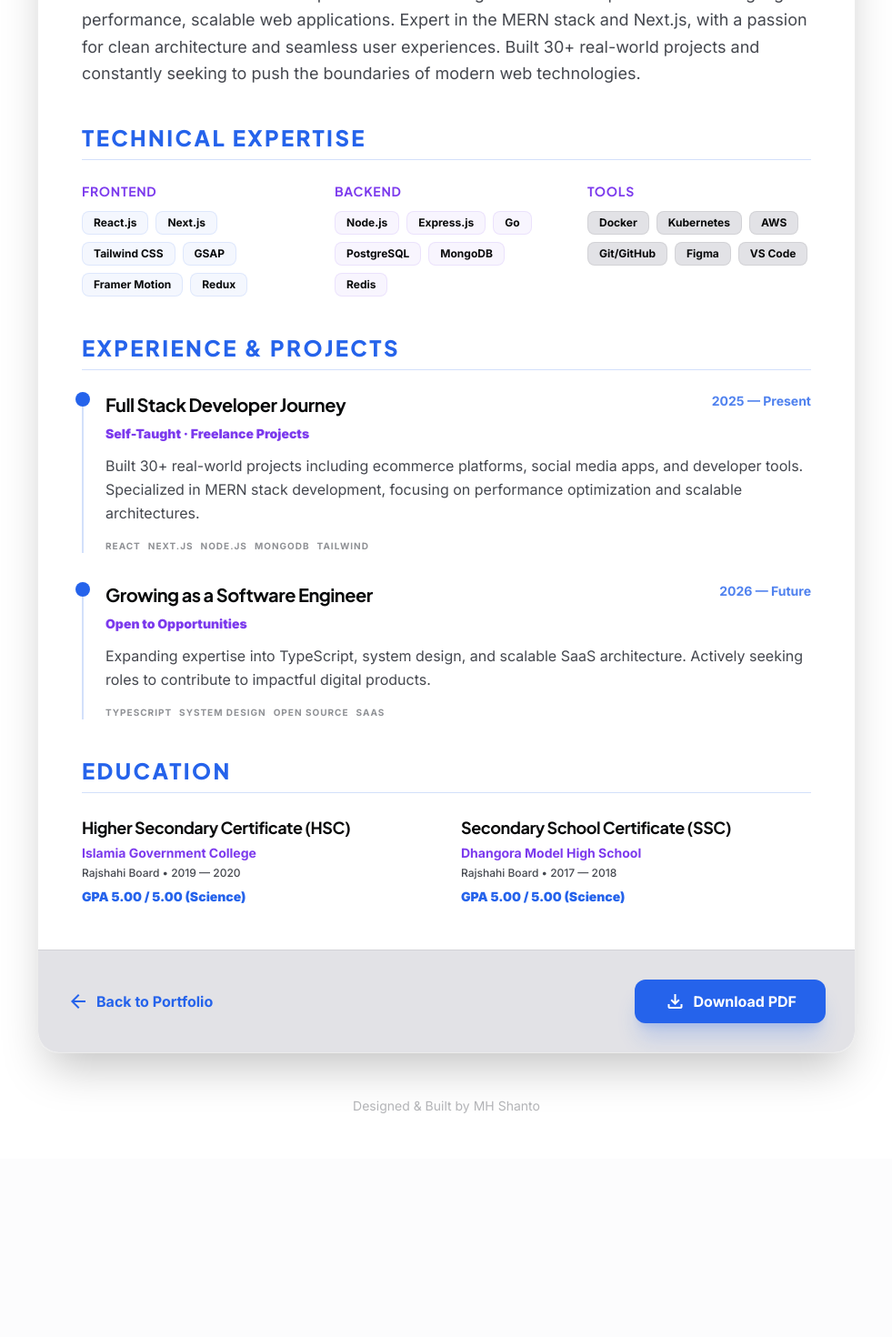
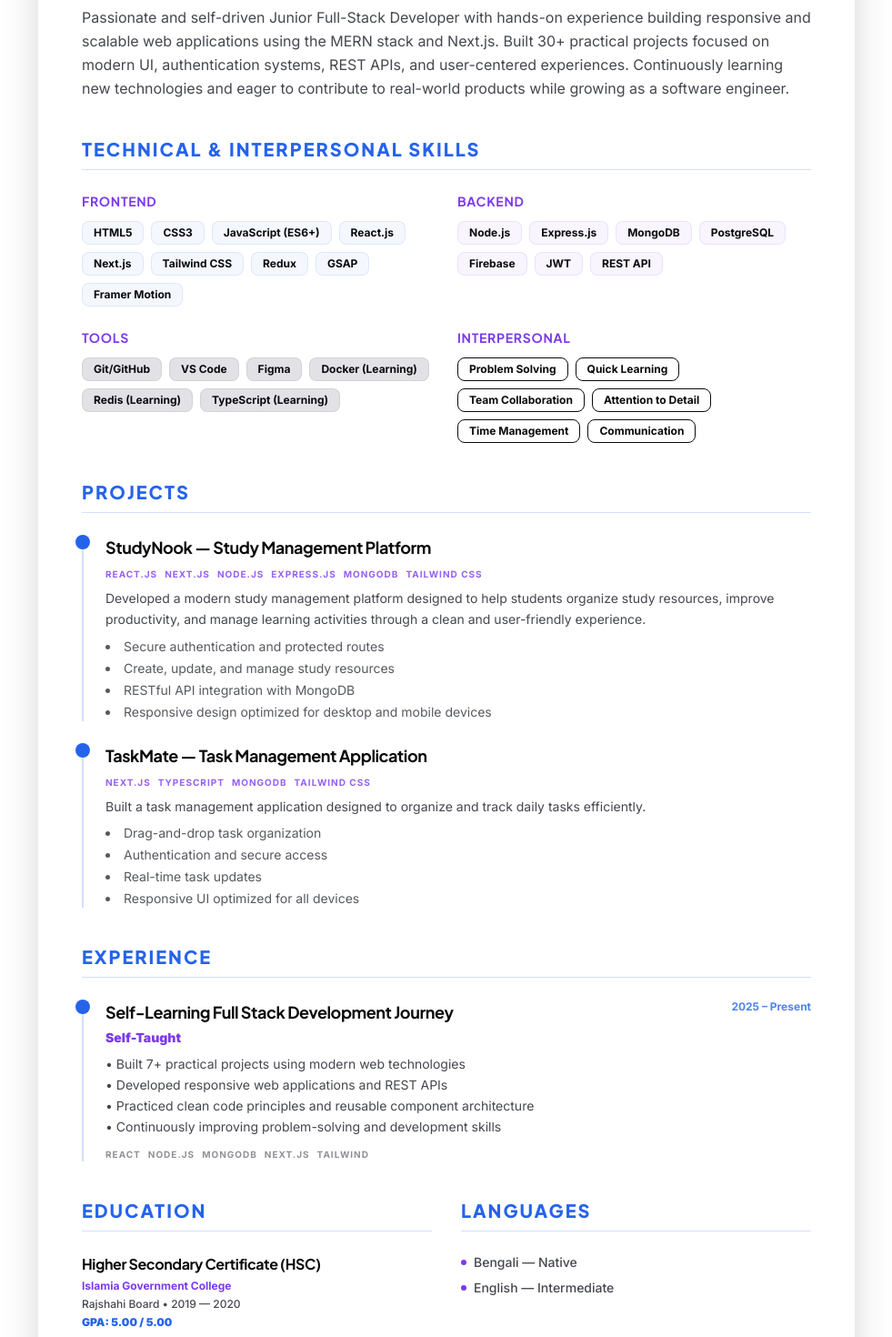
Before and after one commit to mhshanto-dev/mhshanto-dev, a Next.js app: page /resume in a window 1280 px wide. Shown: the part 400-1870 px from the top of the page at 91% size, without its empty margins (149-1130 px from the left). Before the commit the page ends 1674 px from the top, so only its background shows below. Built offline with nearby package versions, Linux system fonts and the light colour scheme.

Commit message:
Update resume content and structure

```diff
--- a/src/app/resume/ResumeContent.jsx
+++ b/src/app/resume/ResumeContent.jsx
@@ -15,34 +15,55 @@ export default function ResumeContent() {
 
   const data = {
     name: "Mehedi Hasan Shanto",
-    title: "Full-Stack Developer",
+    title: "Junior Full-Stack Developer",
     contact: {
+      phone: "+880 1871758989",
       email: "mhshanto.8989.t@gmail.com",
       location: "Sirajganj, Rajshahi, Bangladesh",
       portfolio: "mhshanto-dev.vercel.app",
       linkedin: "linkedin.com/in/mh-shanto",
       github: "github.com/mhshanto-dev",
     },
-    summary: "Professional Full-Stack Developer and Software Engineer with a deep focus on building high-performance, scalable web applications. Expert in the MERN stack and Next.js, with a passion for clean architecture and seamless user experiences. Built 30+ real-world projects and constantly seeking to push the boundaries of modern web technologies.",
+    summary: "Passionate and self-driven Junior Full-Stack Developer with hands-on experience building responsive and scalable web applications using the MERN stack and Next.js. Built 30+ practical projects focused on modern UI, authentication systems, REST APIs, and user-centered experiences. Continuously learning new technologies and eager to contribute to real-world products while growing as a software engineer.",
     skills: {
-      frontend: ["React.js", "Next.js", "Tailwind CSS", "GSAP", "Framer Motion", "Redux"],
-      backend: ["Node.js", "Express.js", "Go", "PostgreSQL", "MongoDB", "Redis"],
-      tools: ["Docker", "Kubernetes", "AWS", "Git/GitHub", "Figma", "VS Code"],
+      frontend: ["HTML5", "CSS3", "JavaScript (ES6+)", "React.js", "Next.js", "Tailwind CSS", "Redux", "GSAP", "Framer Motion"],
+      backend: ["Node.js", "Express.js", "MongoDB", "PostgreSQL", "Firebase", "JWT", "REST API"],
+      tools: ["Git/GitHub", "VS Code", "Figma", "Docker (Learning)", "Redis (Learning)", "TypeScript (Learning)"],
+      interpersonal: ["Problem Solving", "Quick Learning", "Team Collaboration", "Attention to Detail", "Time Management", "Communication"]
     },
+    projects: [
+      {
+        title: "StudyNook — Study Management Platform",
+        technologies: ["React.js", "Next.js", "Node.js", "Express.js", "MongoDB", "Tailwind CSS"],
+        description: "Developed a modern study management platform designed to help students organize study resources, improve productivity, and manage learning activities through a clean and user-friendly experience.",
+        features: [
+          "Secure authentication and protected routes",
+          "Create, update, and manage study resources",
+          "RESTful API integration with MongoDB",
+          "Responsive design optimized for desktop and mobile devices"
+        ],
+        links: { live: "#", client: "#", server: "#" }
+      },
+      {
+        title: "TaskMate — Task Management Application",
+        technologies: ["Next.js", "TypeScript", "MongoDB", "Tailwind CSS"],
+        description: "Built a task management application designed to organize and track daily tasks efficiently.",
+        features: [
+          "Drag-and-drop task organization",
+          "Authentication and secure access",
+          "Real-time task updates",
+          "Responsive UI optimized for all devices"
+        ],
+        links: { live: "#", client: "#" }
+      }
+    ],
     experience: [
       {
-        role: "Full Stack Developer Journey",
-        company: "Self-Taught · Freelance Projects",
-        period: "2025 — Present",
-        description: "Built 30+ real-world projects including ecommerce platforms, social media apps, and developer tools. Specialized in MERN stack development, focusing on performance optimization and scalable architectures.",
-        tags: ["React", "Next.js", "Node.js", "MongoDB", "Tailwind"],
-      },
-      {
-        role: "Growing as a Software Engineer",
-        company: "Open to Opportunities",
-        period: "2026 — Future",
-        description: "Expanding expertise into TypeScript, system design, and scalable SaaS architecture. Actively seeking roles to contribute to impactful digital products.",
-        tags: ["TypeScript", "System Design", "Open Source", "SaaS"],
+        role: "Self-Learning Full Stack Development Journey",
+        company: "Self-Taught",
+        period: "2025 – Present",
+        description: "• Built 7+ practical projects using modern web technologies\n• Developed responsive web applications and REST APIs\n• Practiced clean code principles and reusable component architecture\n• Continuously improving problem-solving and development skills",
+        tags: ["React", "Node.js", "MongoDB", "Next.js", "Tailwind"]
       }
     ],
     education: [
@@ -51,16 +72,17 @@ export default function ResumeContent() {
         institution: "Islamia Government College",
         board: "Rajshahi Board",
         period: "2019 — 2020",
-        result: "GPA 5.00 / 5.00 (Science)",
+        result: "GPA: 5.00 / 5.00",
       },
       {
         degree: "Secondary School Certificate (SSC)",
         institution: "Dhangora Model High School",
         board: "Rajshahi Board",
         period: "2017 — 2018",
-        result: "GPA 5.00 / 5.00 (Science)",
+        result: "GPA: 5.00 / 5.00",
       }
-    ]
+    ],
+    languages: ["Bengali — Native", "English — Intermediate"]
   };
 
   const handlePrint = () => {
@@ -69,10 +91,10 @@ export default function ResumeContent() {
 
   return (
     <div className="min-h-screen bg-surface-container-lowest text-on-background p-4 sm:p-8 md:p-12 font-body-md">
-      <div className="max-w-[900px] mx-auto bg-surface-container-low shadow-2xl rounded-3xl overflow-hidden border border-outline-variant/10 print:shadow-none print:border-none print:rounded-none print:bg-white print:text-black">
+      <div className="max-w-[900px] mx-auto bg-surface-container-low shadow-2xl rounded-3xl overflow-hidden border border-outline-variant/10 print:shadow-none print:border-none print:rounded-none print:bg-white print:text-black print:max-w-full">
 
         {/* Header */}
-        <header className="bg-primary p-8 sm:p-12 text-white flex flex-col md:flex-row justify-between items-center gap-8 print:bg-white print:text-black print:border-b print:border-gray-200">
+        <header className="bg-primary p-8 sm:p-12 text-white flex flex-col md:flex-row justify-between items-center gap-8 print:bg-white print:text-black print:border-b print:border-gray-200 print:p-6">
           <div className="text-center md:text-left">
             <motion.h1
               initial={{ opacity: 0, y: 20 }}
@@ -85,22 +107,26 @@ export default function ResumeContent() {
               initial={{ opacity: 0, y: 20 }}
               animate={{ opacity: 1, y: 0 }}
               transition={{ delay: 0.1 }}
-              className="text-xl sm:text-2xl font-bold opacity-90 mt-2"
+              className="text-xl sm:text-2xl font-bold opacity-90 mt-2 text-secondary print:text-gray-800"
             >
               {data.title}
             </motion.p>
           </div>
-          <div className="flex flex-col gap-2 text-sm sm:text-base opacity-80 font-medium">
+          <div className="flex flex-col gap-2 text-sm sm:text-base opacity-80 font-medium print:opacity-100 print:text-gray-700">
             <span className="flex items-center gap-2">
-              <span className="material-symbols-outlined text-sm">mail</span>
+              <span className="material-symbols-outlined text-sm print:hidden">phone</span>
+              {data.contact.phone}
+            </span>
+            <span className="flex items-center gap-2">
+              <span className="material-symbols-outlined text-sm print:hidden">mail</span>
               {data.contact.email}
             </span>
             <span className="flex items-center gap-2">
-              <span className="material-symbols-outlined text-sm">location_on</span>
+              <span className="material-symbols-outlined text-sm print:hidden">location_on</span>
               {data.contact.location}
             </span>
             <span className="flex items-center gap-2">
-              <span className="material-symbols-outlined text-sm">public</span>
+              <span className="material-symbols-outlined text-sm print:hidden">public</span>
               {data.contact.portfolio}
             </span>
             <div className="flex gap-4 mt-2 print:hidden">
@@ -110,28 +136,28 @@ export default function ResumeContent() {
           </div>
         </header>
 
-        <div className="p-8 sm:p-12 space-y-10">
+        <div className="p-8 sm:p-12 space-y-10 print:p-6 print:space-y-6">
           {/* Summary */}
           <section>
-            <h2 className="text-2xl font-black uppercase tracking-widest text-primary mb-4 border-b border-primary/20 pb-2 print:text-black">
+            <h2 className="text-xl font-black uppercase tracking-widest text-primary mb-4 border-b border-primary/20 pb-2 print:text-black print:text-lg">
               Professional Summary
             </h2>
-            <p className="text-on-surface-variant leading-relaxed text-lg print:text-black">
+            <p className="text-on-surface-variant leading-relaxed text-base print:text-black print:text-sm">
               {data.summary}
             </p>
           </section>
 
           {/* Skills */}
           <section>
-            <h2 className="text-2xl font-black uppercase tracking-widest text-primary mb-6 border-b border-primary/20 pb-2 print:text-black">
-              Technical Expertise
+            <h2 className="text-xl font-black uppercase tracking-widest text-primary mb-6 border-b border-primary/20 pb-2 print:text-black print:text-lg print:mb-4">
+              Technical & Interpersonal Skills
             </h2>
-            <div className="grid sm:grid-cols-3 gap-8">
+            <div className="grid sm:grid-cols-2 gap-6 print:gap-4">
               <div>
                 <h3 className="font-bold mb-3 text-secondary uppercase tracking-wider text-sm print:text-black">Frontend</h3>
                 <div className="flex flex-wrap gap-2">
                   {data.skills.frontend.map(s => (
-                    <span key={s} className="px-3 py-1 bg-primary/5 border border-primary/10 rounded-lg text-xs font-bold print:border-gray-200">{s}</span>
+                    <span key={s} className="px-3 py-1 bg-primary/5 border border-primary/10 rounded-lg text-xs font-bold print:border-gray-200 print:px-2 print:py-0.5">{s}</span>
                   ))}
                 </div>
               </div>
@@ -139,7 +165,7 @@ export default function ResumeContent() {
                 <h3 className="font-bold mb-3 text-secondary uppercase tracking-wider text-sm print:text-black">Backend</h3>
                 <div className="flex flex-wrap gap-2">
                   {data.skills.backend.map(s => (
-                    <span key={s} className="px-3 py-1 bg-secondary/5 border border-secondary/10 rounded-lg text-xs font-bold print:border-gray-200">{s}</span>
+                    <span key={s} className="px-3 py-1 bg-secondary/5 border border-secondary/10 rounded-lg text-xs font-bold print:border-gray-200 print:px-2 print:py-0.5">{s}</span>
                   ))}
                 </div>
               </div>
@@ -147,33 +173,69 @@ export default function ResumeContent() {
                 <h3 className="font-bold mb-3 text-secondary uppercase tracking-wider text-sm print:text-black">Tools</h3>
                 <div className="flex flex-wrap gap-2">
                   {data.skills.tools.map(s => (
-                    <span key={s} className="px-3 py-1 bg-surface-container-highest border border-outline-variant/10 rounded-lg text-xs font-bold print:border-gray-200">{s}</span>
+                    <span key={s} className="px-3 py-1 bg-surface-container-highest border border-outline-variant/10 rounded-lg text-xs font-bold print:border-gray-200 print:px-2 print:py-0.5">{s}</span>
+                  ))}
+                </div>
+              </div>
+              <div>
+                <h3 className="font-bold mb-3 text-secondary uppercase tracking-wider text-sm print:text-black">Interpersonal</h3>
+                <div className="flex flex-wrap gap-2">
+                  {data.skills.interpersonal.map(s => (
+                    <span key={s} className="px-3 py-1 bg-tertiary/5 border border-tertiary/10 rounded-lg text-xs font-bold print:border-gray-200 print:px-2 print:py-0.5">{s}</span>
                   ))}
                 </div>
               </div>
             </div>
           </section>
 
+          {/* Projects */}
+          <section>
+            <h2 className="text-xl font-black uppercase tracking-widest text-primary mb-6 border-b border-primary/20 pb-2 print:text-black print:text-lg print:mb-4">
+              Projects
+            </h2>
+            <div className="space-y-6 print:space-y-4">
+              {data.projects.map((proj, i) => (
+                <div key={i} className="relative pl-6 border-l-2 border-primary/20 print:border-gray-200 print:pl-4">
+                  <div className="absolute -left-[9px] top-0 w-4 h-4 rounded-full bg-primary print:bg-black print:-left-[9px] print:w-3 print:h-3 print:mt-1" />
+                  <h3 className="text-lg font-bold text-on-background print:text-black print:text-base">{proj.title}</h3>
+                  <div className="flex flex-wrap gap-2 my-2 print:my-1">
+                    {proj.technologies.map(t => (
+                      <span key={t} className="text-[10px] font-bold uppercase tracking-widest text-secondary/80 print:text-gray-600">{t}</span>
+                    ))}
+                  </div>
+                  <p className="text-on-surface-variant text-sm leading-relaxed mb-2 print:text-black">
+                    {proj.description}
+                  </p>
+                  <ul className="list-disc list-inside text-sm text-on-surface-variant/90 space-y-1 print:text-black">
+                    {proj.features.map((feature, j) => (
+                      <li key={j}>{feature}</li>
+                    ))}
+                  </ul>
+                </div>
+              ))}
+            </div>
+          </section>
+
           {/* Experience */}
           <section>
-            <h2 className="text-2xl font-black uppercase tracking-widest text-primary mb-6 border-b border-primary/20 pb-2 print:text-black">
-              Experience & Projects
+            <h2 className="text-xl font-black uppercase tracking-widest text-primary mb-6 border-b border-primary/20 pb-2 print:text-black print:text-lg print:mb-4">
+              Experience
             </h2>
-            <div className="space-y-8">
+            <div className="space-y-6 print:space-y-4">
               {data.experience.map((exp, i) => (
-                <div key={i} className="relative pl-6 border-l-2 border-primary/20 print:border-gray-200">
-                  <div className="absolute -left-[9px] top-0 w-4 h-4 rounded-full bg-primary print:bg-black" />
-                  <div className="flex flex-col sm:flex-row justify-between items-start gap-2 mb-2">
-                    <h3 className="text-xl font-bold text-on-background print:text-black">{exp.role}</h3>
-                    <span className="text-sm font-bold text-primary opacity-80 print:text-black">{exp.period}</span>
+                <div key={i} className="relative pl-6 border-l-2 border-primary/20 print:border-gray-200 print:pl-4">
+                  <div className="absolute -left-[9px] top-0 w-4 h-4 rounded-full bg-primary print:bg-black print:-left-[9px] print:w-3 print:h-3 print:mt-1" />
+                  <div className="flex flex-col sm:flex-row justify-between items-start gap-2 mb-1">
+                    <h3 className="text-lg font-bold text-on-background print:text-black print:text-base">{exp.role}</h3>
+                    <span className="text-xs font-bold text-primary opacity-80 print:text-black">{exp.period}</span>
                   </div>
-                  <p className="text-sm font-black text-secondary mb-3 print:text-black">{exp.company}</p>
-                  <p className="text-on-surface-variant text-base leading-relaxed mb-4 print:text-black">
+                  <p className="text-sm font-black text-secondary mb-2 print:text-gray-800">{exp.company}</p>
+                  <div className="text-on-surface-variant text-sm leading-relaxed mb-3 print:text-black whitespace-pre-line">
                     {exp.description}
-                  </p>
+                  </div>
                   <div className="flex flex-wrap gap-2">
                     {exp.tags.map(t => (
-                      <span key={t} className="text-[10px] font-bold uppercase tracking-widest text-on-surface-variant/60">{t}</span>
+                      <span key={t} className="text-[10px] font-bold uppercase tracking-widest text-on-surface-variant/60 print:hidden">{t}</span>
                     ))}
                   </div>
                 </div>
@@ -181,20 +243,36 @@ export default function ResumeContent() {
             </div>
           </section>
 
-          {/* Education */}
-          <section>
-            <h2 className="text-2xl font-black uppercase tracking-widest text-primary mb-6 border-b border-primary/20 pb-2 print:text-black">
+          {/* Education & Languages */}
+          <section className="grid sm:grid-cols-2 gap-8 print:gap-4">
+            <div>
+              <h2 className="text-xl font-black uppercase tracking-widest text-primary mb-6 border-b border-primary/20 pb-2 print:text-black print:text-lg print:mb-4">
                 Education
               </h2>
-            <div className="grid sm:grid-cols-2 gap-8">
+              <div className="space-y-6 print:space-y-4">
                 {data.education.map((edu, i) => (
                   <div key={i} className="space-y-1">
-                  <h3 className="text-lg font-bold text-on-background print:text-black">{edu.degree}</h3>
-                  <p className="text-sm font-bold text-secondary print:text-black">{edu.institution}</p>
+                    <h3 className="text-base font-bold text-on-background print:text-black">{edu.degree}</h3>
+                    <p className="text-xs font-bold text-secondary print:text-gray-800">{edu.institution}</p>
                     <p className="text-xs text-on-surface-variant font-medium print:text-black">{edu.board} • {edu.period}</p>
-                  <p className="text-sm font-black text-primary mt-2 print:text-black">{edu.result}</p>
+                    <p className="text-xs font-black text-primary mt-1 print:text-black">{edu.result}</p>
                   </div>
                 ))}
+              </div>
+            </div>
+
+            <div>
+              <h2 className="text-xl font-black uppercase tracking-widest text-primary mb-6 border-b border-primary/20 pb-2 print:text-black print:text-lg print:mb-4">
+                Languages
+              </h2>
+              <ul className="space-y-2">
+                {data.languages.map((lang, i) => (
+                  <li key={i} className="flex items-center gap-2 text-sm text-on-surface-variant font-medium print:text-black">
+                    <span className="w-1.5 h-1.5 rounded-full bg-secondary print:bg-black" />
+                    {lang}
+                  </li>
+                ))}
+              </ul>
             </div>
           </section>
         </div>
```
Also changed, not shown: 1 other file (tests, documents, lock files or other folders). Lines whose indentation alone changed are shown as unchanged.
